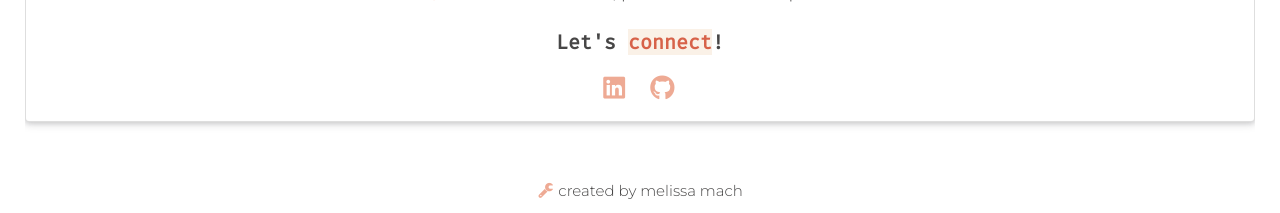
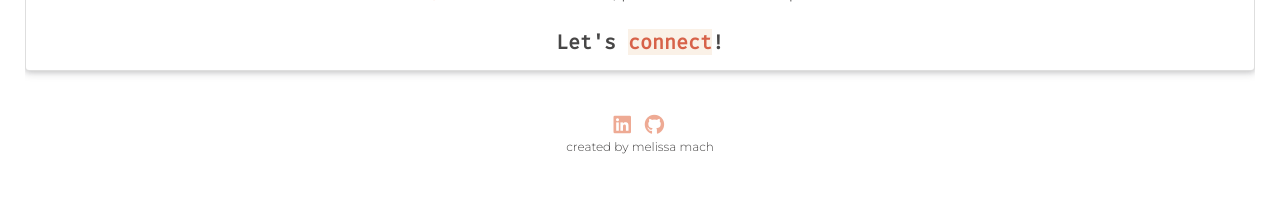
Before and after one commit to thecodeplanner/portfolio, a React (Create React App) app: page /about in a window 1280 px wide. Shown: the part 619-832 px from the top of the page. Built offline with nearby package versions, Linux system fonts and the light colour scheme.

Commit message:
updated footer

```diff
--- a/src/components/About.js
+++ b/src/components/About.js
@@ -13,7 +13,7 @@ function About() {
                     <p className='text-content'><i className='code icon'></i> Working directly with consumers and understanding their needs for a product allows me to be attentive to what is important in order to meet client and business goals with an emphasis on user engagement.</p>
                     <p className='text-content'><i className='code icon'></i> Labradoodle lover, perfectionist and optimist.</p>
                     <h3 className='connect'>Let's <a className='link' target='_blank' href='https://www.linkedin.com/in/melissa-mach/'>connect</a>!</h3>
-                    <p className='connect-icons'><a target='_blank' href='https://www.linkedin.com/in/melissa-mach/'><i className='linkedin icon'></i></a> <a target='_blank' href='https://github.com/thecodeplanner'><i className='github icon'></i></a> </p>
+                    {/* <p className='connect-icons'><a target='_blank' href='https://www.linkedin.com/in/melissa-mach/'><i className='linkedin icon'></i></a> <a target='_blank' href='https://github.com/thecodeplanner'><i className='github icon'></i></a> </p> */}
                 </div>
             </div>
         </div>
--- a/src/components/Footer.js
+++ b/src/components/Footer.js
@@ -1,7 +1,8 @@
 function Footer() {
     return (
         <div id='footer'>
-            <span> <i className='wrench icon'></i>created by melissa mach</span>
+            <span className='connect-icons'><a target='_blank' href='https://www.linkedin.com/in/melissa-mach/'><i className='linkedin icon'></i></a> <a target='_blank' href='https://github.com/thecodeplanner'><i className='github icon'></i></a> </span>
+            <p> created by melissa mach</p>
         </div>
     )
 }
--- a/src/index.css
+++ b/src/index.css
@@ -78,7 +78,7 @@ code {
 
 .connect-icons {
   text-align: center;
-  font-size: 25px;
+  font-size: 20px;
 }
 
 .title {
@@ -141,9 +141,9 @@ code {
 #footer {
   font-family: 'Montserrat', sans-serif;
   color: #474646;
-  font-size: 15px;
+  font-size: 12px;
   text-align: center;
-  padding-bottom:15px;
+  padding-bottom: 10px;
   position: absolute;
   bottom: 0;
   width: 100%;
```
